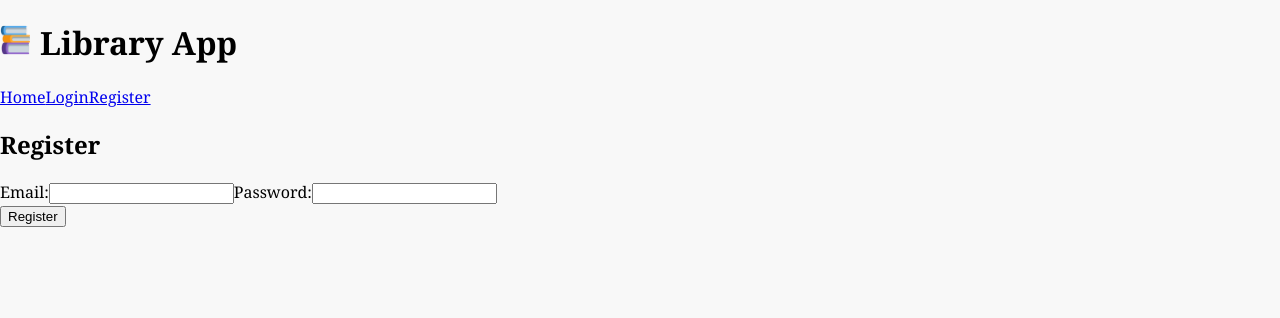
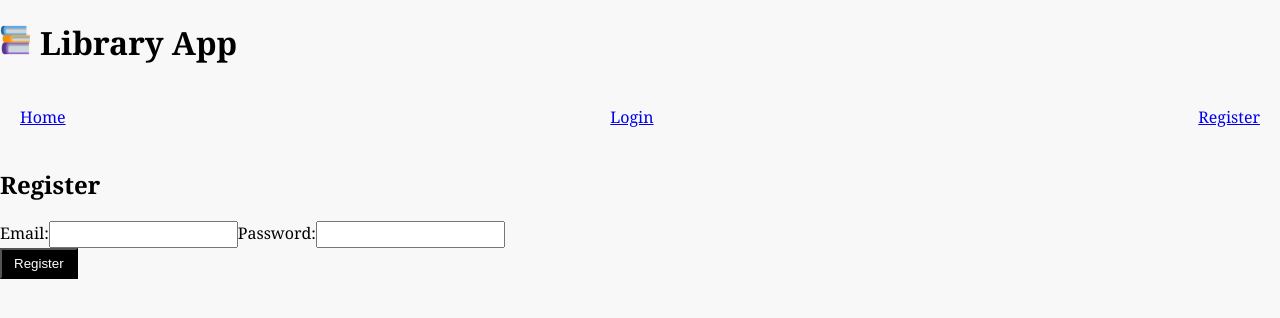
Before and after one commit to itsnancyq/BookBuddy, a React (Vite) app: page /register in a window 1280 px wide. Shown: the top 318 px of the page. Built offline with nearby package versions, Linux system fonts and the light colour scheme.

Commit message:
added css

```diff
--- a/src/App.jsx
+++ b/src/App.jsx
@@ -34,7 +34,7 @@ function App() {
   };
 
   return (
-    <>
+    <div className='libraryContainer'>
       <h1><img id='logo-image' src={bookLogo}/>Library App</h1>
 
       {/* <p>Complete the React components needed to allow users to browse a library catalog, check out books, review their account, and return books that they've finished reading.</p>
@@ -53,8 +53,8 @@ function App() {
       <Route path="/account" element={<Account token={token} />}/>
     </Routes>
 
-    </>
-  )
+    </div>
+  );
 }
 
 export default App
--- a/src/components/Account.jsx
+++ b/src/components/Account.jsx
@@ -10,7 +10,7 @@ function Account({token}){
                 headers:{"Content-Type": "application/json", Authorization:`Bearer ${token}`}
             })
             const result = await response.json()
-            console.log(result)
+            // console.log(result)
             setUserInfo(result)
         }
         getMe()
--- a/src/components/Books.jsx
+++ b/src/components/Books.jsx
@@ -3,7 +3,7 @@
 import { useEffect, useState } from "react"
 import { useNavigate } from "react-router-dom"
 
-function Books(){
+function Books({token}){
     const [allBooks, setAllBooks] = useState([])
     const [searchBook, setSearchBook] = useState("")
 
@@ -18,7 +18,7 @@ function Books(){
                 const res = await fetch("https://fsa-book-buddy-b6e748d1380d.herokuapp.com/api/books")
                 const data = await res.json()
                 setAllBooks(data)
-                console.log(data)
+                // console.log(data)
             } catch (err) {
                 console.error(err)
             }
@@ -26,10 +26,13 @@ function Books(){
         getAllBooks();
     }, [])
 
-
     const filteredBooks = allBooks.filter((book) =>
         book.title.toLowerCase().includes(searchBook.toLowerCase())
     );
+
+    const handleCheckout = async (book) => {
+        if (!token) return;
+    }
 
     return(
         <>
@@ -47,15 +50,27 @@ function Books(){
         {
             filteredBooks && (
                 filteredBooks.map((book)=>(
-                    <div key={book.id}>
-                        <h2>{book.title}</h2>
+                    <div key={book.id} className="bookContainer">
                         <img src={book.coverimage} className="bookImg"/>
-                        <button onClick={()=>handleClick(book)}>Details</button>
+                        <div className="bookAbout">
+                            <h2>{book.title}</h2>
+                            <h3>by {book.author}</h3>
+                            <button onClick={()=>handleClick(book)} className="bookDetailButton">Details</button>
+                        </div>
                     </div>
                 ))
             )
         }
         </div>
+
+        {token && (
+            <div>
+                <button onClick={() => handleCheckout(book)}
+                >
+                Reserve
+                </button>
+            </div>
+            )}
         </>
     )
 }
--- a/src/components/SingleBook.jsx
+++ b/src/components/SingleBook.jsx
@@ -15,7 +15,7 @@ function SingleBook(){
             const res = await fetch(`https://fsa-book-buddy-b6e748d1380d.herokuapp.com/api/books/${id}`);
             const data = await res.json();
             setLoneBook(data);
-            console.log(data)
+            // console.log(data)
 
         } catch(err){
             console.error(err);
@@ -23,6 +23,8 @@ function SingleBook(){
         getSingleBook();
 
     }, [id]);
+
+
 
     return(
     // add classnames to each attribute to help stlye l8r
--- a/src/index.css
+++ b/src/index.css
@@ -11,3 +11,64 @@ body {
 }
 
 /* Add your own custom styles here */
+
+.libraryContainer {
+
+}
+
+.navBar {
+  display: flex;
+  justify-content: space-between;
+  padding: 20px;
+}
+
+.bookImg {
+  display: flex;
+  margin-right: 15px;
+  height: 300px;
+}
+
+.bookContainer{
+  display: flex;
+  flex-direction: column;
+  border:  1px solid black;
+  flex-direction: row;
+  margin: 0;
+  padding: 15px;
+  /* border-bottom: 1px solid black; */
+  background: #fff;
+  margin: 20px;
+}
+
+.bookAbout{
+  display: block;
+}
+
+.bookDetailButton{
+  display: block;
+  justify-content: end;
+  width: 100%;
+  padding: 10px 20px 10px;
+  margin-top: 60px;
+  border: 2px solid #20a9c4
+
+}
+
+.bookDetailButton:hover {
+  background-color: #20a9c4;
+  color: white;
+}
+
+.form{
+  display: block;
+}
+
+input{
+  padding: 4px;
+}
+
+.submitButton{
+  padding: 6px 12px;
+  background-color: black;
+  color: white;
+}
```
